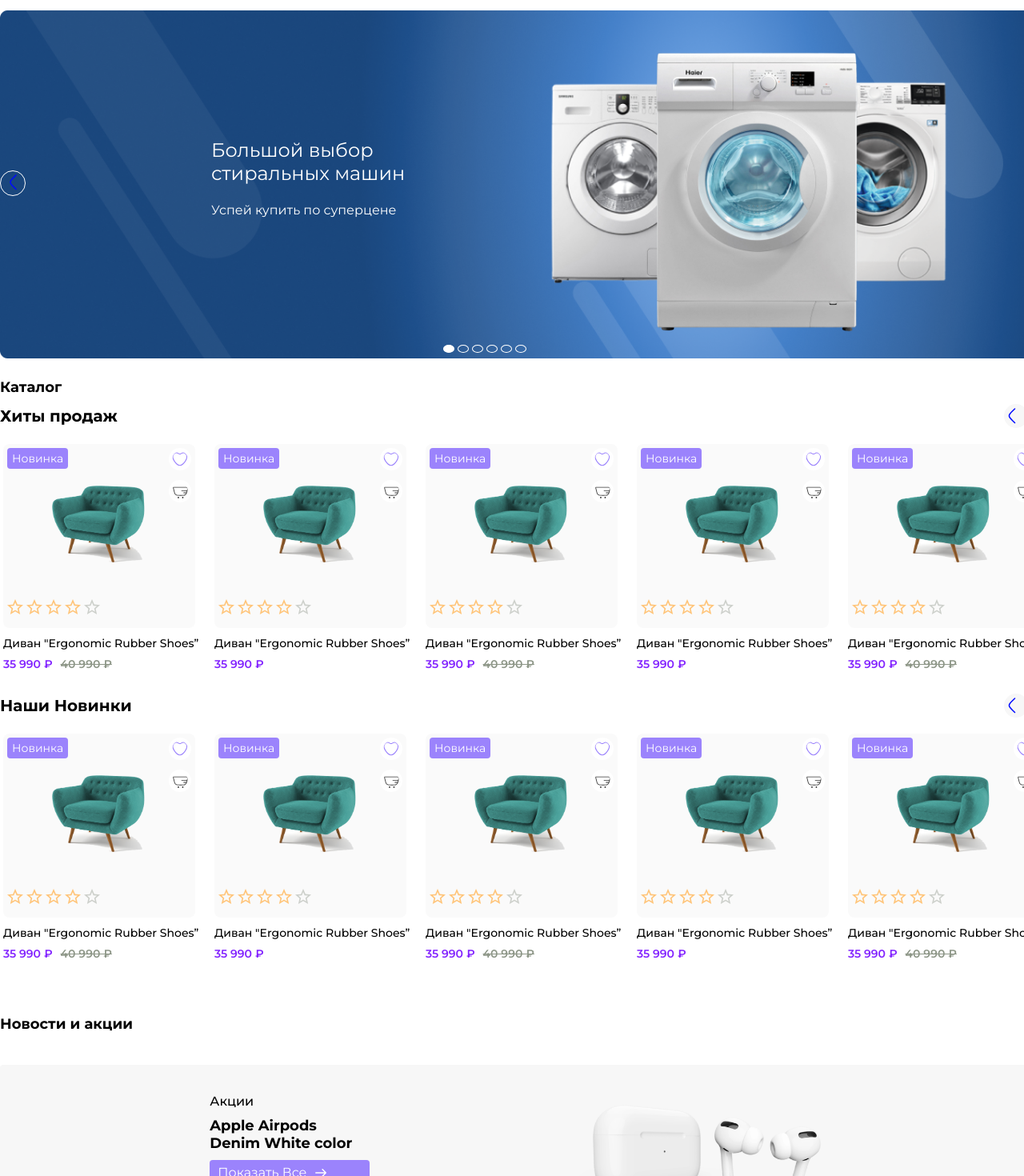
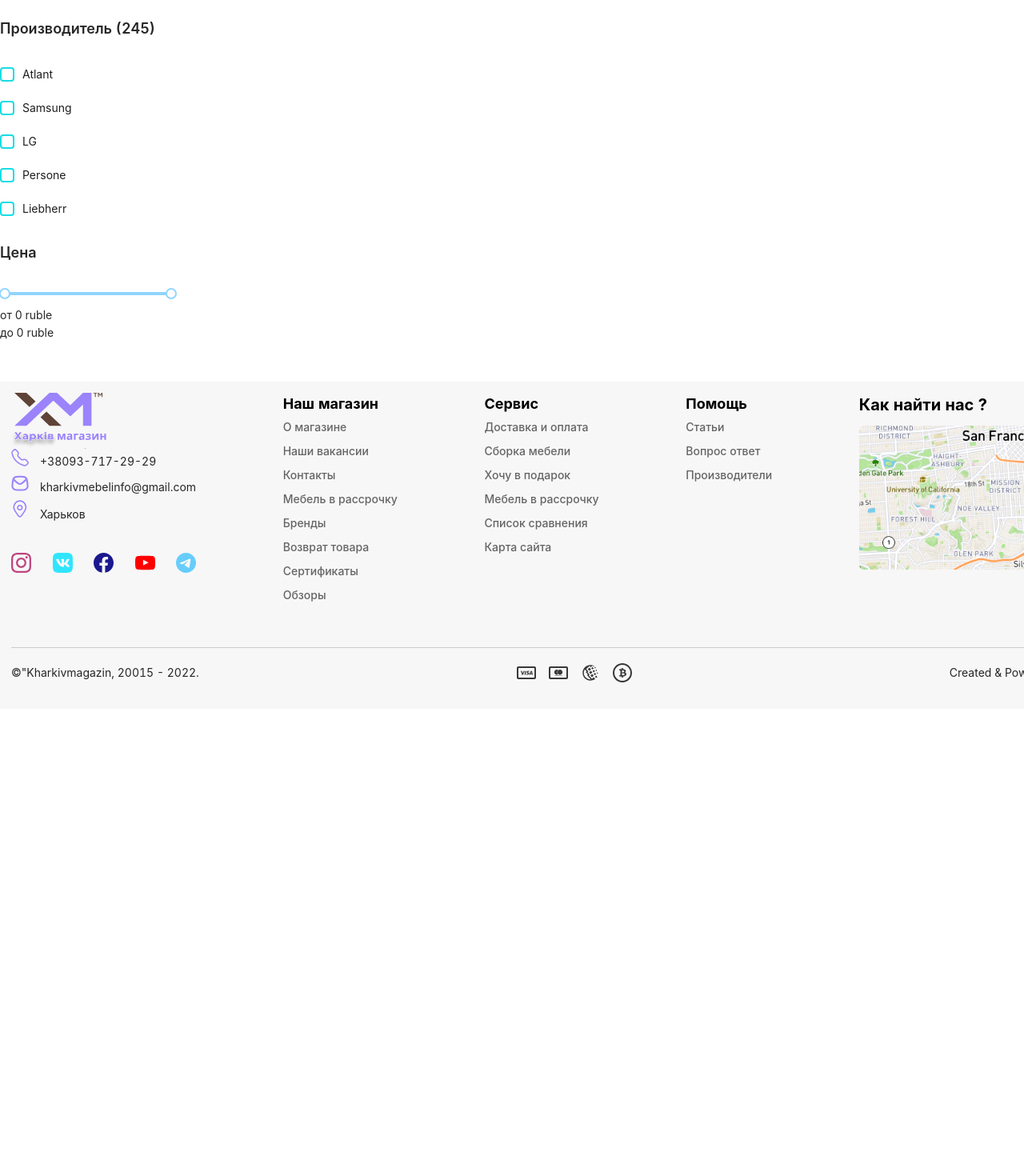
Before and after one commit to JavohirDobilov/online-magazin, a React (Create React App) app: page / in a window 1280 px wide. Shown: the part 180-1650 px from the top of the page at 80% size. After the commit the page ends 1066 px from the top, so only its background shows below. Built offline with nearby package versions, Linux system fonts and the light colour scheme.

Commit message:
gfhfghfgh
fghfghghfgd

```diff
--- a/package.json
+++ b/package.json
@@ -12,9 +12,11 @@
     "@testing-library/jest-dom": "^5.16.2",
     "@testing-library/react": "^12.1.2",
     "@testing-library/user-event": "^13.5.0",
+    "antd": "^4.19.3",
     "axios": "^0.26.0",
     "react": "^17.0.2",
     "react-dom": "^17.0.2",
+    "react-icons": "^4.3.1",
     "react-redux": "^7.2.6",
     "react-router-dom": "^6.2.1",
     "react-scripts": "5.0.0",
--- a/src/App.js
+++ b/src/App.js
@@ -2,6 +2,7 @@ import React, { useLayoutEffect, useState } from "react";
 import './App.css';
 import Header from "./components/Header/Header";
 import Footer from "./components/Footer/Footer";
+import ProductsList from "./pages/ProductsList/ProductsList"
 import HomePage from "./pages/HomePage/HomePage";
 import ProductCard from "./components/ProductCard/ProductCard";
 import Aksiya from "./components/Aksiya/Aksiya"
@@ -12,7 +13,7 @@ function App() {
 
   useLayoutEffect(()=>{
     const handleScroll =()=> {
-      setScroll(window.scrollY>140)
+      setScroll(window.scrollY>0)
     }
     window.addEventListener("scroll", handleScroll)
 
@@ -21,7 +22,8 @@ function App() {
   return (
     <>
       <Header scroll={scroll}/>
-      <HomePage/>
+      {/* <HomePage/> */}
+      <ProductsList/>
       <Footer/>
     </>
   );
--- a/src/components/Aksiya/aksiya.css
+++ b/src/components/Aksiya/aksiya.css
@@ -1,5 +1,5 @@
 .aksiya{
-    background-color: #F7F7F7;
+    background-color: #9fcbf5;
     border-radius: 4px;
     width: 100%;
     height: 200px;
@@ -10,7 +10,7 @@
 }
 .aksiya-row{
     display: flex;
-    justify-content: space-evenly;
+    justify-content: space-around;
 }
 .aksiya-content{
     width: 200px;
@@ -19,14 +19,14 @@
 }
 .aksiya-text{
     padding: 10px 0;
-    color: #000;
+    color: rgb(255, 255, 255);
     font-size: 18px;
     font-weight: bold;
 }
 .aksiya-title{
     font-size: 16px;
     font-weight: 500;
-    color: #000;
+    color: rgb(255, 255, 255);
 }
 .aksiya-button{
     background-color: #9B83FC;
--- a/src/components/Footer/Footer.js
+++ b/src/components/Footer/Footer.js
@@ -1,6 +1,6 @@
 import React from 'react'
 import "../Footer/footer.css"
-import logo from '../../img/logo2.svg';
+import logo from '../../img/logoExp.svg';
 import call from '../../img/Call.svg';
 import location from '../../img/Location.svg';
 import message from '../../img/message.svg';
@@ -136,7 +136,7 @@ const Footer = () => {
 
         <div className='footer-copyryter'>
           <div className='footer-copyryter'>
-            ©"Kharkivmebel, 2005 - 2021.
+            ©"Kharkivmagazin, 20015 - 2022.
           </div>
           <div className='footer-payments'>
             <img src={payments} />
--- a/src/components/Header/Header.js
+++ b/src/components/Header/Header.js
@@ -27,7 +27,7 @@ const Header = ({ scroll }) => {
                     <div className="header-icon-truck">
                         <img src={truck} />
                     </div>
-                    <div className="header-truck-text">Доставка и сборка по Харькову бесплатно! </div>
+                    <div className="header-truck-text">Доставка и сборка по Украину бесплатно! </div>
 
                 </div>
             </div>
--- /dev/null
+++ b/src/components/ProductFilterBar/ProductFilterBar.js
@@ -0,0 +1,74 @@
+import React from 'react'
+import { useState } from "react"
+import "../ProductFilterBar/productFilterBar.css"
+import CheckIcon from '@mui/icons-material/Check';
+import { BiCheck } from "react-icons/bi";
+import { ImCheckmark } from "react-icons/im";
+import 'antd/dist/antd.css';
+import { Slider, InputNumber, Col } from 'antd';
+
+
+const ProductFilterBar = () => {
+
+    const brendOptions = ["Atlant", "Samsung", "LG", "Persone", "Liebherr"]
+
+
+    const [inputValue, setInputValue] = useState({ min: 0, max: 0 })
+
+    const handleChange = (value) => {
+        setInputValue({ min: value[0], max: value[1] })
+    }
+    console.log(inputValue)
+
+    return (
+        <div className='products-filtered'>
+            <div className='products-filtered-box'>
+                <div className='filtered-brand'>
+                    <div className='filtered-brand-title'>
+                        Производитель (245)
+                    </div>
+                    <div className='brand-dropdown'>
+                        <img src='' />
+                    </div>
+
+                    {brendOptions.map(item => (
+                        <div key={item} className='brand-checklist'>
+                            <div className='brand-check'>
+                                <BiCheck color="white" />
+                            </div>
+                            <div className='brand-name'>
+                                {item}
+                            </div>
+                        </div>
+                    ))}
+                </div>
+
+                <div className='products-pricing'>
+                    <div className='products-pricing-title'>
+                        Цена
+                    </div>
+                    <Col span={4}>
+                        <Slider
+                            min={1}
+                            max={100000}
+                            onChange={handleChange}
+                            range defaultValue={[0, 1000000]}
+
+                        />
+
+                    </Col>
+                    <div className='limit-value-pricing'>
+                        oт {inputValue.min} ruble
+                        <br></br>
+                        до {inputValue.max} ruble
+
+                    </div>
+
+                </div>
+
+            </div>
+        </div>
+    )
+}
+
+export default ProductFilterBar
--- /dev/null
+++ b/src/components/ProductFilterBar/productFilterBar.css
@@ -0,0 +1,33 @@
+.brand-checklist{
+    padding: 10px 0;
+ display: flex;
+ align-items: center;
+}
+
+
+.brand-name{
+    color: #1E1E1E;
+    padding: 0 10px;
+}
+
+.filtered-brand-title{
+    font-size: 18px;
+    font-weight: 600;
+}
+.brand-check{
+    width: 18px;
+    height: 18px;
+    border:2px solid #18dde4;
+
+    border-radius: 4px;
+    display: flex;
+    justify-content: center;
+}
+.products-pricing-title{
+    padding: 20px 0;
+    font-size: 18px;
+    font-weight: 600;
+}
+.limit-value-pricing{
+    display: flex;
+}
--- a/src/pages/HomePage/HomePage.js
+++ b/src/pages/HomePage/HomePage.js
@@ -213,6 +213,17 @@ const HomePage = () => {
                     </div>
                 </div>
 
+                <div className='home-aksiya-content'>
+                    <div className='home-aksiya-content-title'>
+                        Новости и акции
+                    </div>
+                    <div className='home-aksiya-content-box'>
+                        <div className='home-aksiya-content-box-1'>
+                            <Aksiya />
+                        </div>
+                    </div>
+                </div>
+
                 <div className='home-xit-prodaj'>
                     <div className='home-xit-prodaj-title'>
                         Наши Новинки
@@ -237,16 +248,7 @@ const HomePage = () => {
                     </div>
                 </div>
 
-                <div className='home-aksiya-content'>
-                    <div className='home-aksiya-content-title'>
-                        Новости и акции
-                    </div>
-                    <div className='home-aksiya-content-box'>
-                        <div className='home-aksiya-content-box-1'>
-                            <Aksiya />
-                        </div>
-                    </div>
-                </div>
+
 
                 <Podrasilka/>
 
--- a/src/pages/HomePage/homePage.css
+++ b/src/pages/HomePage/homePage.css
@@ -102,7 +102,9 @@
     font-weight: bold;
     padding: 40px 0;
 }
-
+.home-aksiya-content{
+    padding: 20px 0;
+}
 .home-aksiya-content-box-1{
     display: flex;
     justify-content: center;
--- /dev/null
+++ b/src/pages/ProductsList/ProductsList.js
@@ -0,0 +1,15 @@
+import React from 'react'
+import "../ProductsList/productsList.css"
+import ProductFilterBar from '../../components/ProductFilterBar/ProductFilterBar'
+
+const ProductsList = () => {
+  return (
+    <div className='productlist'>
+        <div className='container'>
+            <ProductFilterBar/>
+        </div>
+    </div>
+  )
+}
+
+export default ProductsList
--- /dev/null
+++ b/src/pages/ProductsList/productsList.css
@@ -0,0 +1,3 @@
+.productlist{
+    padding: 50px 0;
+}
```
Also changed, not shown: 1 other file (tests, documents, lock files or other folders).
